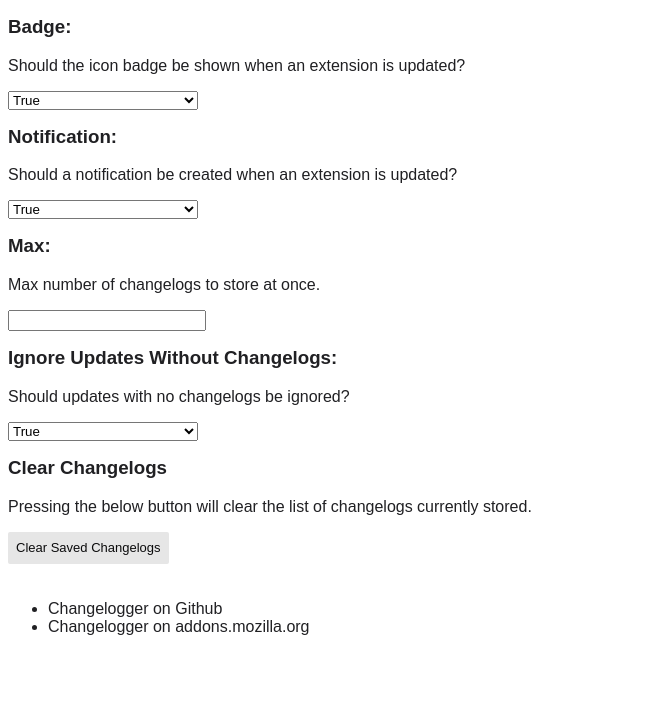
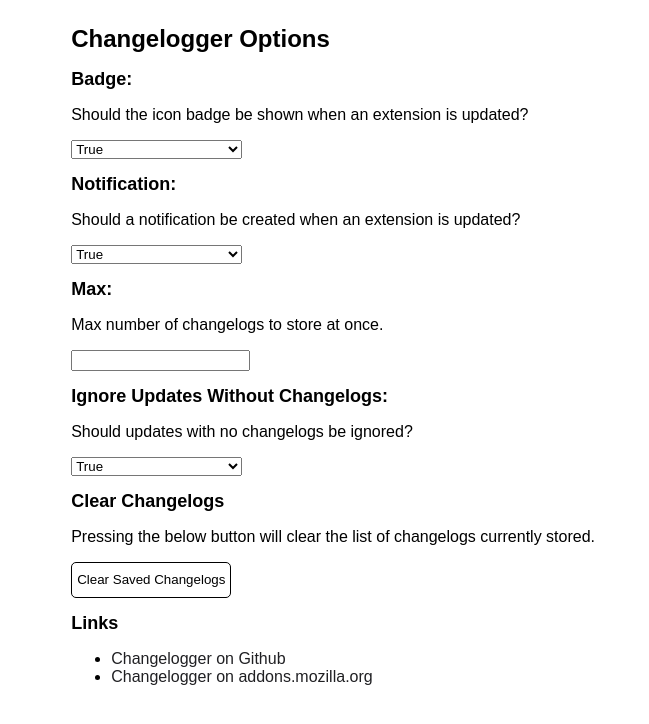
Before and after one commit to Rayquaza01/changelogger, a website built with webpack: page src/pages/options/options.html in a window 1280 px wide. Shown: the whole page, without its empty margins (0-649 px from the left). Built offline with nearby package versions, Linux system fonts and the light colour scheme; some packages are replaced by stand-ins of ours.

Commit message:
Update options styles

```diff
--- a/src/pages/options/options.css
+++ b/src/pages/options/options.css
@@ -1,18 +1,34 @@
 :root {
-  --body-background-color: #ffffff;
-  --font-color: #202023;
-  --link-color: #202023;
+  --bg-color: #f6f5f4;
+  --color: #000000;
+  --link-color: #1a5fb4;
+
+  --button-color: #ffffff;
+  --disabled-text: #77767b;
+  --hover: #deddda;
+  --pressed: #c0bfbc;
 }
 
-[data-theme="dark"] {
-  --body-background-color: #202023;
-  --font-color: #ffffff;
-  --link-color: #ffffff;
+@media (prefers-color-scheme: dark) {
+  :root {
+    --bg-color: #241f31;
+    --color: #ffffff;
+
+    --link-color: #99c1f1;
+
+    --button-color: #000000;
+    --hover: #3d3846;
+    --pressed: #5e5c64;
+  }
 }
 
 body {
-  background-color: var(--body-background-color);
-  color: var(--font-color);
+  background-color: var(--bg-color);
+  color: var(--color);
+}
+
+form {
+  margin: 2% 5%;
 }
 
 input, select {
@@ -21,47 +37,60 @@
 
 a {
   color: var(--link-color);
+  text-decoration: none;
+}
+
+a:hover {
   text-decoration: underline;
 }
 
-h3 {
-  margin-block-start: 2.5rem;
+h1 {
+  font-size: x-large;
 }
 
-h3:first-of-type {
-  margin-block-start: 1rem;
+h2 {
+  font-size: large;
 }
 
-.links {
-  padding-top: 20px;
+/* Button Styles */
+
+button,
+label.radio > span {
+  color: var(--color);
+  background-color: var(--button-color);
 }
 
-/*
- * Photon Default Button
- */
-
-button.default {
-  color: #0c0c0d;
-  text-align: center;
-  background-color: rgba(12, 12, 13, 0.1);
-  border-radius: 2px;
-  height: 32px;
-  padding-left: 8px;
-  padding-right: 8px;
-  font-size: 13px;
-  font-weight: 400;
-  min-width: 132px;
-  border: none;
+button:hover,
+label.radio:hover > span {
+  background-color: var(--hover);
 }
 
-button.default:hover {
-  background-color: rgba(12, 12, 13, 0.2);
+button:active,
+label.radio:active > span {
+  background-color: var(--pressed);
 }
 
-button.default:active {
-  background-color: rgba(12, 12, 13, 0.3);
+button:disabled {
+  color: var(--disabled-text);
+  background-color: var(--bg-color);
 }
 
-button.default:focus {
-  box-shadow: 0 0 0 1px #0a84ff inset, 0 0 0 1px #0a84ff, 0 0 0 4px rgba(10, 132, 255, 0.3);
+button:disabled svg path {
+  fill: var(--disabled-text);
 }
+
+button {
+  padding: 5px;
+  border-radius: 5px;
+  border: 1px solid;
+
+  line-height: 24px;
+
+  display: inline-flex;
+  flex-direction: row;
+  align-items: center;
+}
+
+button:not(:disabled) {
+  cursor: pointer;
+}
--- a/src/pages/options/options.html
+++ b/src/pages/options/options.html
@@ -6,8 +6,10 @@
     <!-- <script src="browser-polyfill.min.js" defer></script> -->
   </head>
   <body>
+    <form>
+      <h1>Changelogger Options</h1>
       <div>
-      <h3>Badge:</h3>
+        <h2>Badge:</h2>
         <p>Should the icon badge be shown when an extension is updated?</p>
         <select id="badge">
           <option value="true">True</option>
@@ -15,7 +17,7 @@
         </select>
       </div>
       <div>
-      <h3>Notification:</h3>
+        <h2>Notification:</h2>
         <p>Should a notification be created when an extension is updated?</p>
         <select id="notification">
           <option value="true">True</option>
@@ -23,12 +25,12 @@
         </select>
       </div>
       <div>
-      <h3>Max:</h3>
+        <h2>Max:</h2>
         <p>Max number of changelogs to store at once.</p>
         <input type="number" id="max" min="1" />
       </div>
       <div>
-      <h3>Ignore Updates Without Changelogs:</h3>
+        <h2>Ignore Updates Without Changelogs:</h2>
         <p>Should updates with no changelogs be ignored?</p>
         <select id="ignore_no_changelogs">
           <option value="true">True</option>
@@ -36,15 +38,17 @@
         </select>
       </div>
       <div>
-      <h3>Clear Changelogs</h3>
+        <h2>Clear Changelogs</h2>
         <p>Pressing the below button will clear the list of changelogs currently stored.</p>
-      <button id="clearChangelogsButton" class="default">Clear Saved Changelogs</button>
+        <button id="clearChangelogsButton" type="button">Clear Saved Changelogs</button>
       </div>
       <div class="links">
+        <h2>Links</h2>
         <ul>
           <li><a href="https://github.com/Rayquaza01/changelogger">Changelogger on Github</a></li>
           <li><a href="https://addons.mozilla.org/en-US/firefox/addon/changelogger/">Changelogger on addons.mozilla.org</a></li>
         </ul>
       </div>
+    </form>
   </body>
 </html>
```
Lines whose indentation alone changed are shown as unchanged.
